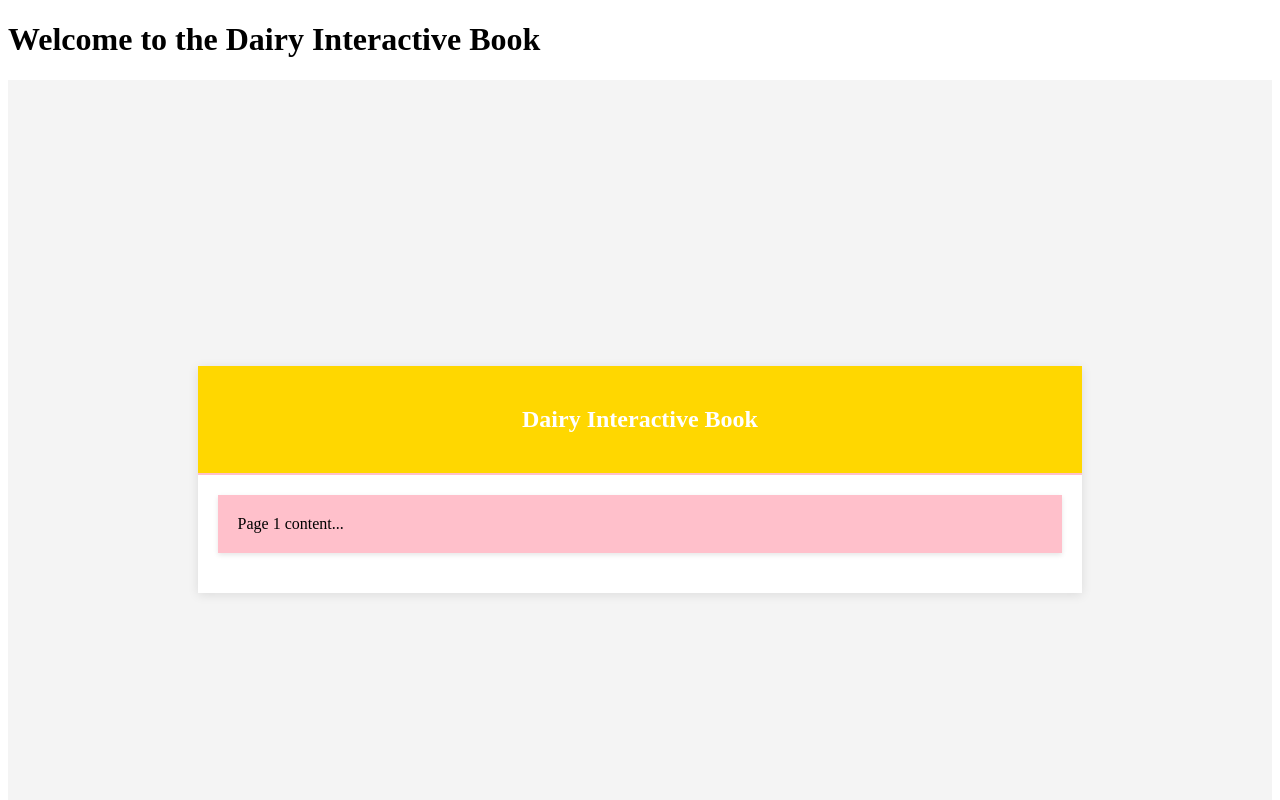
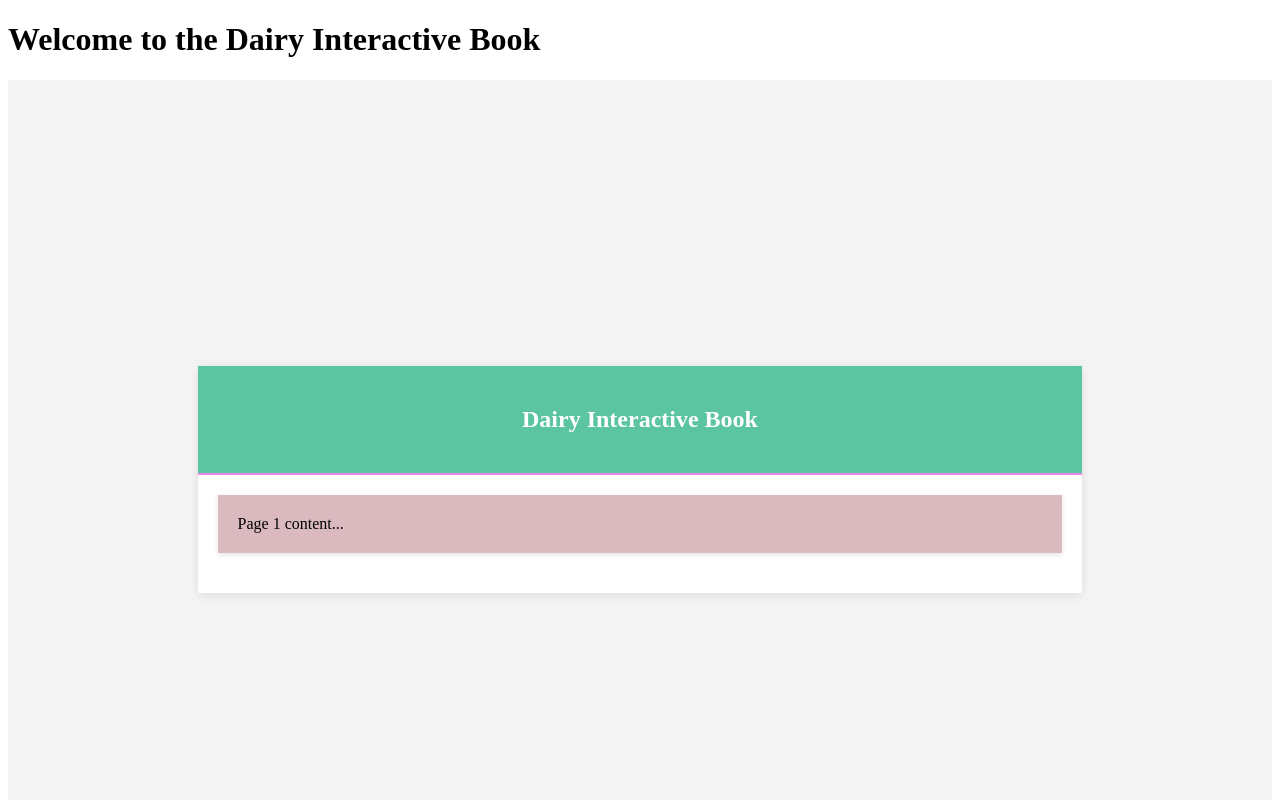
Before and after one commit to bevankeren/bevantest, a plain HTML site: page index.html in a window 1280 px wide. Shown: the top 800 px of the page. Drawn offline with Linux system fonts and the light colour scheme.

Commit message:
mengubah warna background

```diff
--- a/style.css
+++ b/style.css
@@ -16,10 +16,10 @@
 
 /* Styling for the book cover */
 .cover {
-    background-color: #FFD700;
+    background-color: #5bc4a1;
     padding: 40px;
     text-align: center;
-    border-bottom: 2px solid pink;
+    border-bottom: 2px solid rgb(233, 133, 233);
 }
 
 .cover h2 {
@@ -36,7 +36,7 @@
 /* Styling for individual pages within the book */
 .book-page {
     width: 100%;
-    background-color: pink;
+    background-color: rgb(218, 186, 191);
     display: none;
     padding: 20px;
     box-sizing: border-box;
```
